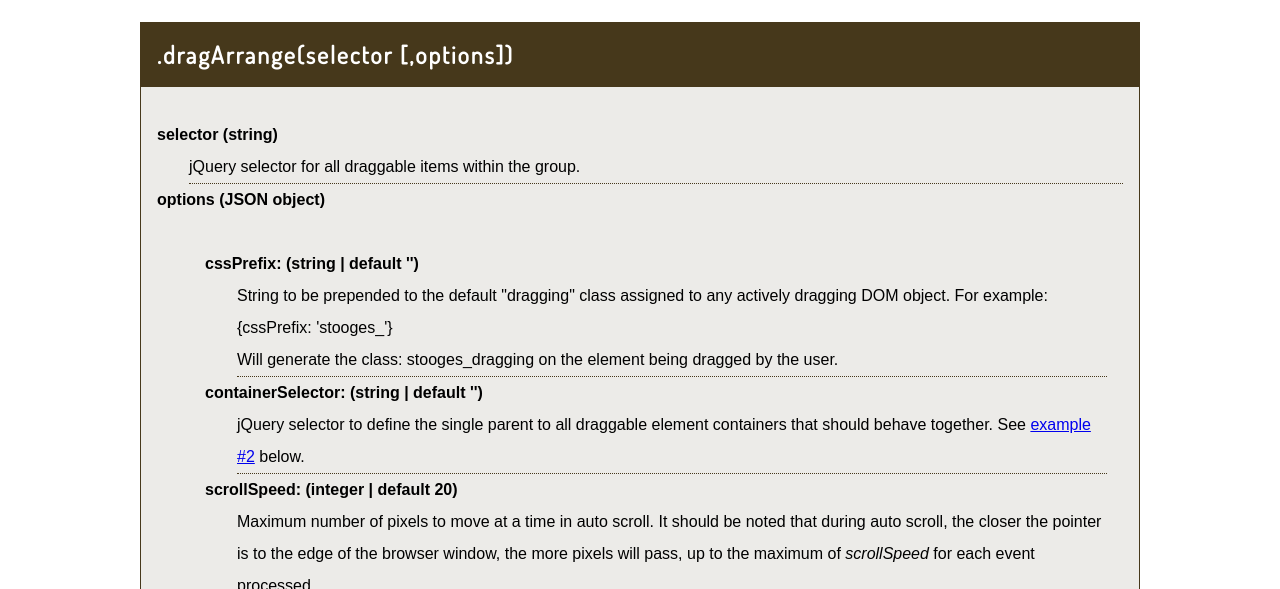
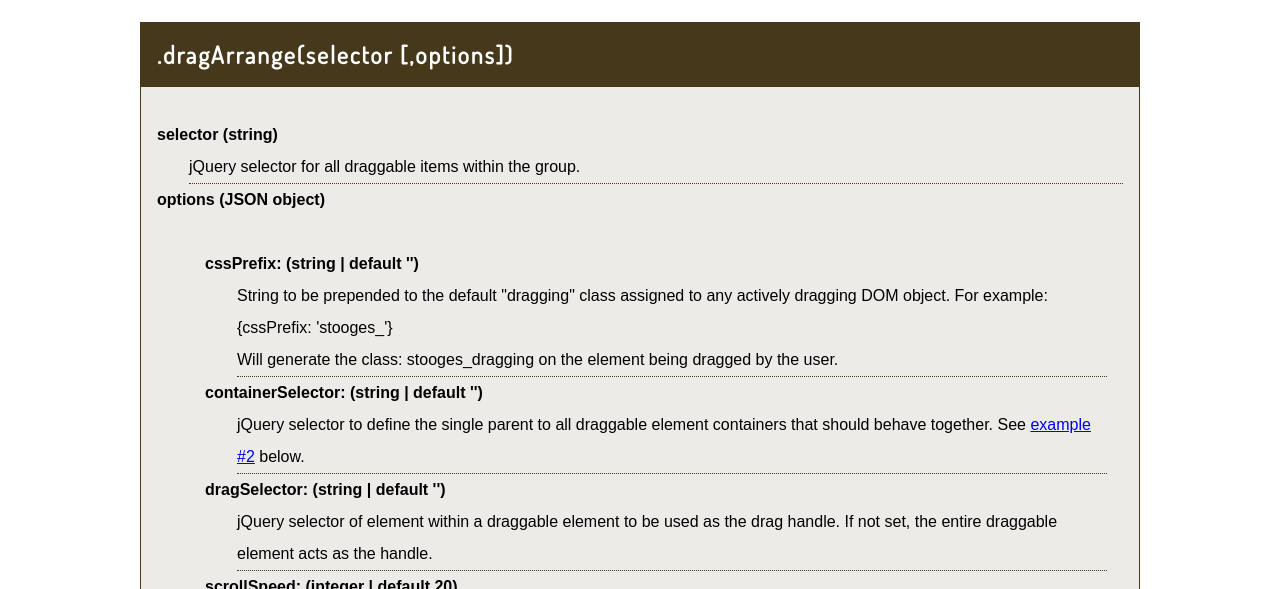
Before and after one commit to vishalok12/jquery-dragarrange, a plain HTML site: page examples/index.html in a window 1280 px wide. Shown: the part 211-800 px from the top of the page. Drawn offline with nearby package versions, Linux system fonts and the light colour scheme.

Commit message:
Updates to the readme - still more to go (e.g. link to demo etc.)

```diff
--- a/examples/index.html
+++ b/examples/index.html
@@ -33,6 +33,7 @@
             background:#42235C;
             color:#FFF;
             text-align:center; }
+
         footer {
             margin:3rem 0 0 0;
             padding:3rem;
@@ -41,8 +42,10 @@
             color:#FFF;
             text-align:center;
         }
-        footer a {color:#B3A7BE;text-decoration:none;}
-        footer a:hover {color:#FFF;}
+
+        footer a { color:#B3A7BE; text-decoration:none; }
+
+        footer a:hover { color:#FFF; }
 
         dl {
             padding:1rem;
@@ -186,6 +189,10 @@
                     <dt>containerSelector: (string | default '')</dt>
                     <dd>jQuery selector to define the single parent to all draggable element containers that should behave together.
                         See <a href="#ex2">example #2</a> below.
+                    </dd>
+                    <dt>dragSelector: (string | default '')</dt>
+                    <dd>jQuery selector of element within a draggable element to be used as the drag handle. If not set, the entire draggable
+                        element acts as the handle.
                     </dd>
                     <dt>scrollSpeed: (integer | default 20)</dt>
                     <dd>Maximum number of pixels to move at a time in auto scroll. It should be noted that during auto scroll, the closer the
```
Also changed, not shown: README.md. Lines whose indentation alone changed are shown as unchanged.
